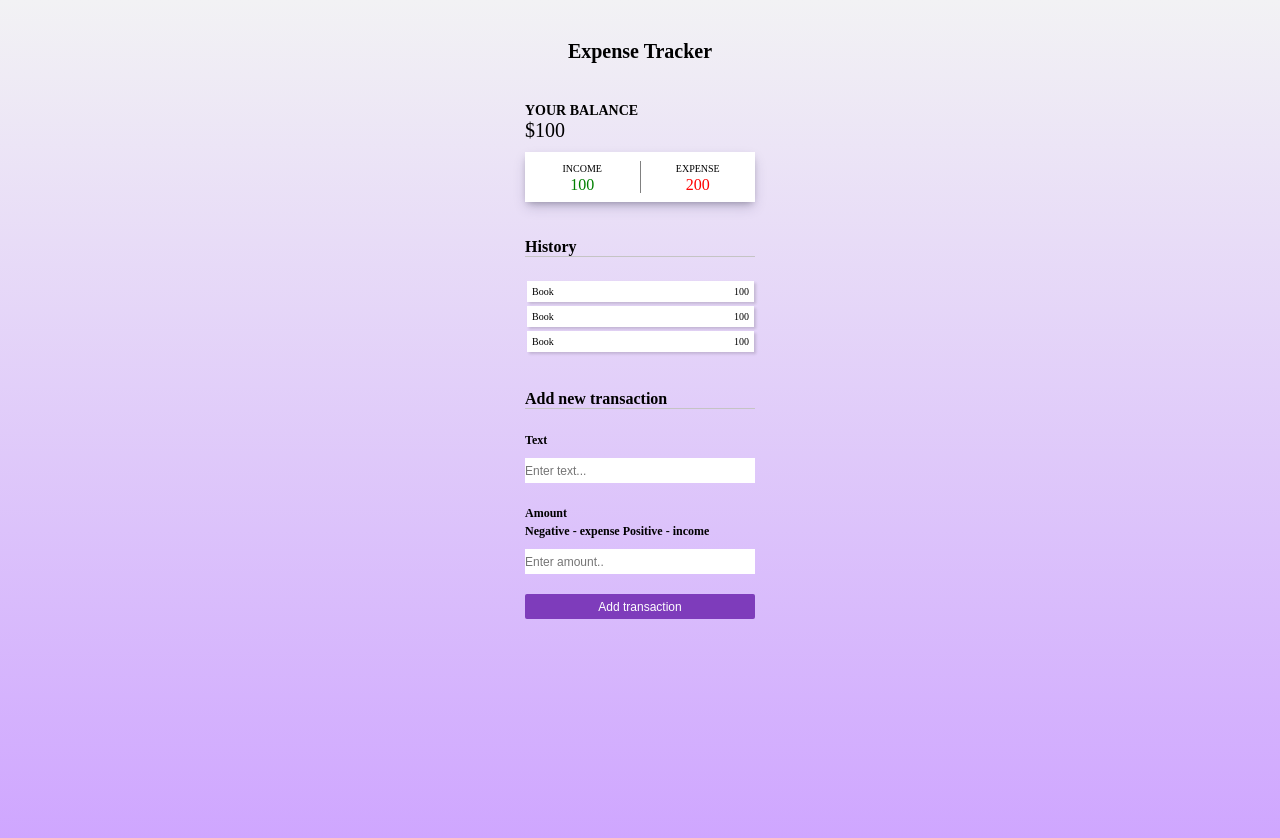
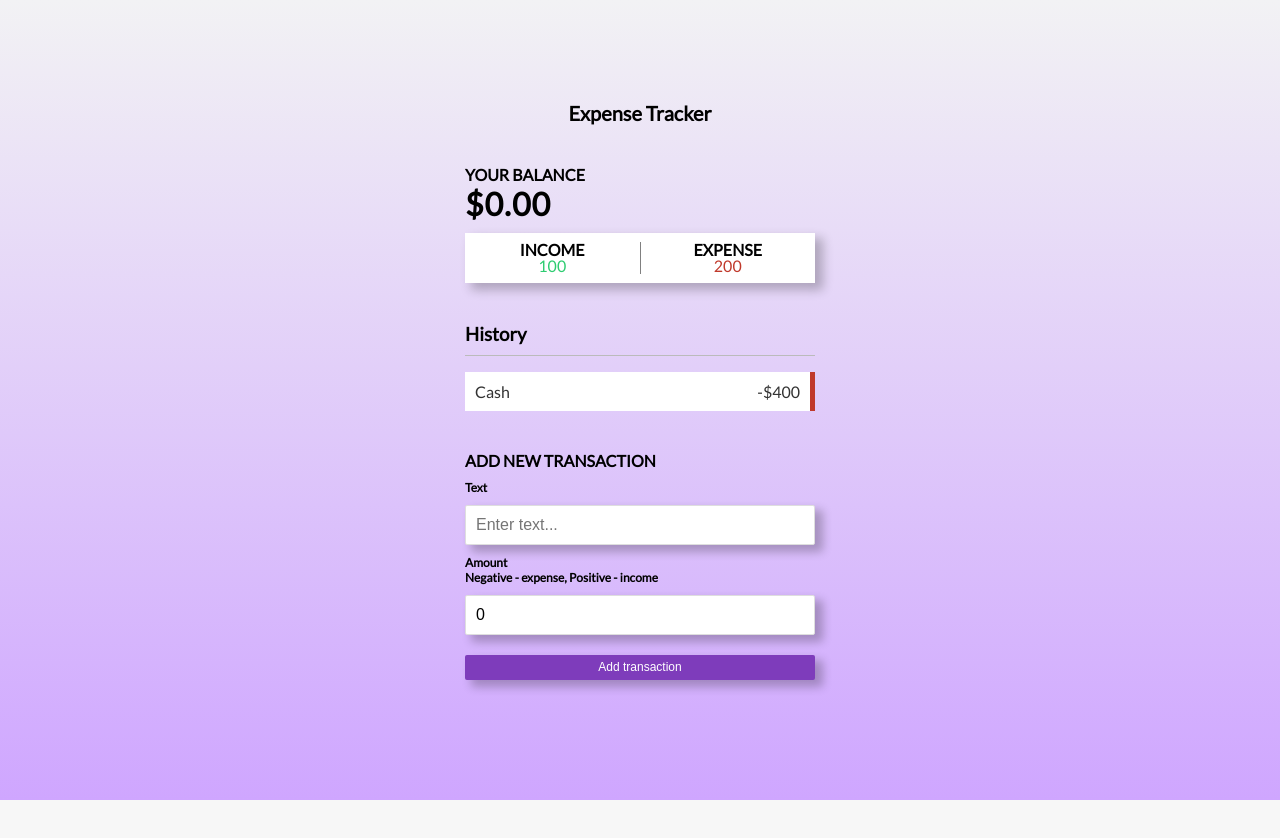
Before and after one commit to Patka879/money-tracker-app, a React (Create React App) app: page / in a window 1280 px wide. After the commit the page ends 800 px from the top, so only its background shows below. Built offline with nearby package versions, Linux system fonts and the light colour scheme.

Commit message:
styles edited, new Components created

```diff
--- a/public/index.html
+++ b/public/index.html
@@ -11,7 +11,7 @@
     />
     <link rel="apple-touch-icon" href="%PUBLIC_URL%/logo192.png" />
     <link rel="manifest" href="%PUBLIC_URL%/manifest.json" />
-    <title>React App</title>
+    <title>Expenses tracker</title>
   </head>
   <body>
     <noscript>You need to enable JavaScript to run this app.</noscript>
--- a/src/App.js
+++ b/src/App.js
@@ -1,16 +1,20 @@
+import Header from "./Components/Header";
 import Balance from "./Components/Balance"
-import History from "./Components/History"
-import Add from "./Components/Add"
+import IncomeExpenses from "./Components/IncomeExpenses";
+import TransactionList from "./Components/TransactionList"
+import AddTransaction from "./Components/AddTransaction"
+
 
 export default function App() {
   return (
-    <div className="container">
-    <h1 className="app-title"> Expense Tracker </h1>
-    <div className="app-content">
-        <Balance />
-        <History />
-        <Add />
-    </div>
-</div>
-  );
+    <div>
+      <Header />
+      <div className="container">
+          <Balance />
+          <IncomeExpenses />
+          <TransactionList />
+          <AddTransaction />
+      </div>
+  </div>
+  )
 }
--- a/src/Components/Add.js
+++ /dev/null
@@ -1,25 +0,0 @@
-import React from "react"
-
-export default function Add() {
-    return(
-        <div className="add">
-            <h4 className="section-title">Add new transaction</h4>
-            <div className="form">
-                <label for="enterText">Text
-                </label><br></br>
-                <input
-                    type="text"
-                    placeholder="Enter text..."
-                    name="enterText"
-                /><br></br>
-                <label for="amount">Amount <br></br> Negative - expense Positive - income</label><br></br>
-                <input
-                    type="text"
-                    placeholder="Enter amount.."
-                    name="amount"
-                />
-                <button type="submit">Add transaction</button>
-            </div>
-        </div>
-    )
-}
--- /dev/null
+++ b/src/Components/AddTransaction.js
@@ -0,0 +1,37 @@
+import React from "react"
+import { useState } from "react"
+
+export default function AddTransaction() {
+
+    const [text, setText] = useState("")
+    const [amount, setAmount] = useState(0)
+
+    return(
+        <div className="add">
+            <h4 className="section-title">Add new transaction</h4>
+            <div className="form">
+                <label htmlFor="text">Text
+                </label>
+                <input
+                    type="text"
+                    placeholder="Enter text..."
+                    name="text"
+                    value={text}
+                    onChange={(e) => setText(e.target.value)}
+                />
+                <label htmlFor="amount">Amount <br></br> Negative - expense, Positive - income</label><br></br>
+                <input
+                    type="text"
+                    name="amount"
+                    value={amount}
+                    onChange={(e) => setAmount(e.target.value)}
+                />
+                <button
+                    type="submit"
+                    className="add-button"
+                    >Add transaction
+                    </button>
+            </div>
+        </div>
+    )
+}
--- a/src/Components/Balance.js
+++ b/src/Components/Balance.js
@@ -1,23 +1,10 @@
 import React from "react"
-
 
 export default function Balance() {
     return(
         <div className="balance">
-            <span className="balance-stats">
-                <h4 className="balance-title">Your Balance</h4>
-                <p className="balance-total">$100</p>
-            </span>
-            <span className="income-expense">
-                <span className="income">
-                    <p className="income-expense-title">Income</p>
-                    <p className="income-amount">100</p>
-                </span>
-                <span className="expense">
-                    <p className="income-expense-title">Expense</p>
-                    <p className="expense-amount">200</p>
-                </span>
-            </span>
+            <h4 className="balance-title">Your Balance</h4>
+            <h1 className="balance-total">$0.00</h1>
         </div>
     )
 }
--- /dev/null
+++ b/src/Components/Header.js
@@ -0,0 +1,11 @@
+import React from 'react'
+
+const Header = () => {
+  return (
+    <h2>
+      Expense Tracker
+    </h2>
+  )
+}
+
+export default Header
--- a/src/Components/History.js
+++ /dev/null
@@ -1,22 +0,0 @@
-import React from "react"
-
-
-export default function History() {
-    return(
-        <div className="history">
-            <h4 className="section-title">History</h4>
-            <span className="historical-expense">
-                <p className="historical-expense-title">Book</p>
-                <p className="historical-expense-price">100</p>
-            </span>
-            <span className="historical-expense">
-                <p className="historical-expense-title">Book</p>
-                <p className="historical-expense-price">100</p>
-            </span>
-            <span className="historical-expense">
-                <p className="historical-expense-title">Book</p>
-                <p className="historical-expense-price">100</p>
-            </span>
-        </div>
-    )
-}
--- /dev/null
+++ b/src/Components/IncomeExpenses.js
@@ -0,0 +1,18 @@
+import React from 'react'
+
+const IncomeExpenses = () => {
+  return (
+    <div className="income-expense">
+        <span className="income">
+            <h4>Income</h4>
+            <p className="income-amount">100</p>
+        </span>
+        <span className="expense">
+            <h4>Expense</h4>
+            <p className="expense-amount">200</p>
+        </span>
+    </div>
+  )
+}
+
+export default IncomeExpenses
--- /dev/null
+++ b/src/Components/TransactionList.js
@@ -0,0 +1,15 @@
+import React from "react"
+
+
+export default function TransacionList() {
+    return(
+        <div className="history">
+            <h3>History</h3>
+            <ul className="list">
+                <li className="minus">
+                    Cash <span>-$400</span><button className="delete-button">x</button>
+                </li>
+            </ul>
+        </div>
+    )
+}
--- a/src/style.css
+++ b/src/style.css
@@ -1,50 +1,53 @@
+@import url('https://fonts.googleapis.com/css?family=Lato&display=swap');
+
+* {
+  box-sizing: border-box;
+}
+
 body {
+  background: linear-gradient( rgba(242,242,244,1) 0%, rgba(207,166,255,1) 100%);
+  background-color: #f7f7f7;
+  display: flex;
+  flex-direction: column;
+  align-items: center;
+  justify-content: center;
+  min-height: 100vh;
   margin: 0;
-  background: linear-gradient( rgba(242,242,244,1) 0%, rgba(207,166,255,1) 100%);
-  height: 100vh;
+  font-family: 'Lato', sans-serif;
+}
+
+.container {
+  margin: 30px auto;
+  width: 350px;
 }
 
 p {
   margin: 0px;
 }
 
-.container {
-  width: 300px;
-  margin: 20px auto;
-  height: 700px;
+h1 {
+  letter-spacing: 1px;
+  margin: 0;
 }
 
-.app-content {
-  display: flex;
-  flex-direction: column;
-  align-items: center;
-  justify-content: space-between;
-  height: auto;
-}
-
-.app-title {
+h2 {
   font-size: 20px;
   text-align: center;
   margin: 40px 0;
 }
 
-.balance-stats {
-  margin-bottom: 15px;
+h3 {
+  border-bottom: 1px solid #bbb;
+  padding-bottom: 10px;
+  margin: 40px 0 10px;
+}
+
+h4 {
+  margin: 0;
+  text-transform: uppercase;
 }
 
 .balance {
-  width: 230px;
-  margin-bottom: 15px;
-}
-
-.balance-title {
-  font-size: 14px;
-  text-transform: uppercase;
-  margin: 0px;
-}
-
-.balance-total {
-  font-size: 20px;
   margin-bottom: 10px;
 }
 
@@ -54,13 +57,8 @@ p {
   align-items: center;
   height: 50px;
   background-color: white;
-  box-shadow: rgba(50, 50, 93, 0.25) 0px 6px 12px -2px, rgba(0, 0, 0, 0.3) 0px 3px 7px -3px;
-}
-
-.income-expense-title {
-  font-size: 10px;
-  text-transform: uppercase;
-  margin: 0px
+  box-shadow: 7px 6px 10px 1px rgba(0, 0, 0, 0.24);
+  margin-bottom: 20px;
 }
 
 .income, .expense {
@@ -77,64 +75,97 @@ p {
 }
 
 .income-amount {
-  color: green;
+  color: #2ecc71;
 }
 
 .expense-amount {
-  color: red;
+  color: #c0392b;
 }
 
-.history  {
-  display: flex;
-  flex-direction: column;
-  align-items: flex-start;
-  width: 230px;
-  margin-bottom: 15px;
+.list {
+  list-style-type: none;
+  padding: 0;
+  margin-bottom: 40px;
 }
 
-.section-title {
-  border-bottom: 1px solid rgb(197, 196, 196);
-  width: 230px;
+.list li {
+  background-color: #fff;
+  box-shadow: var(--box-shadow);
+  color: #333;
+  display: flex;
+  justify-content: space-between;
+  position: relative;
+  padding: 10px;
+  margin: 10px 0;
 }
 
-.historical-expense {
-  width: 217px;
-  padding: 5px;
-  font-size: 10px;
-  display: flex;
-  flex-direction: row;
-  justify-content: space-between;
-  margin: 2px;
-  background-color: white;
-  box-shadow: rgba(0, 0, 0, 0.15) 1.95px 1.95px 2.6px;
+.list li.plus {
+  border-right: 5px solid #2ecc71;
 }
 
-.add {
-  width: 230px;
+.list li.minus {
+  border-right: 5px solid #c0392b;
+}
+
+.list li:hover .delete-btn {
+  opacity: 1;
 }
 
 label {
   font-size: 12px;
   font-weight: 600;
+  display: inline-block;
+  margin: 10px 0;
 }
 
 input {
-  border: none;
-  background-color: white;
-  margin: 10px 0 20px 0;
-  width: 230px;
-  padding: 0px;
-  height: 25px;
-  font-size: 12px;
+  border: 1px solid #dedede;
+  border-radius: 2px;
+  display: block;
+  font-size: 16px;
+  padding: 10px;
+  width: 100%;
+  box-shadow: 7px 6px 10px 1px rgba(0, 0, 0, 0.24);
 }
 
-button {
+.add-button {
   background-color: rgb(126, 60, 187);
   color: white;
-  width: 230px;
   border: none;
   border-radius: 2px;
   height: 25px;
   font-size: 12px;
   cursor: pointer;
+  box-shadow: 7px 6px 10px 1px rgba(0, 0, 0, 0.24);
+  outline: none;
+  transition: 0.2s all;
+  margin: 20px 0 30px;
+  width: 100%
 }
+
+.delete-button {
+  cursor: pointer;
+  background-color: #e74c3c;
+  border: 0;
+  color: #fff;
+  font-size: 20px;
+  line-height: 20px;
+  padding: 2px 5px;
+  position: absolute;
+  top: 50%;
+  left: 0;
+  transform: translate(-100%, -50%);
+  opacity: 0;
+  transition: opacity 0.3s ease;
+}
+
+button:active {
+  transform: scale(0.98);
+  box-shadow: 3px 2px 10px 1px rgba(0, 0, 0, 0.24);
+}
+
+@media (max-width: 320px) {
+  .container {
+    width: 300px;
+  }
+}
```
Also changed, not shown: src/context/globalState.js (added).
